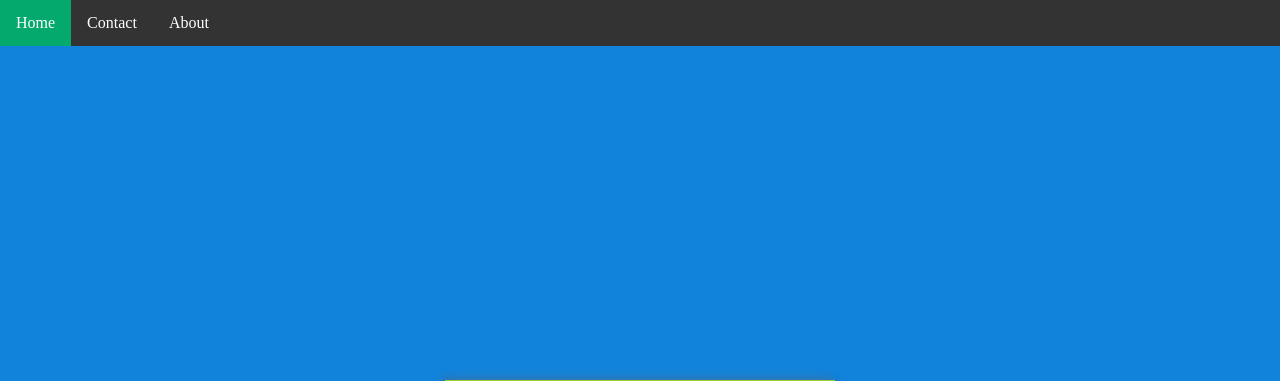
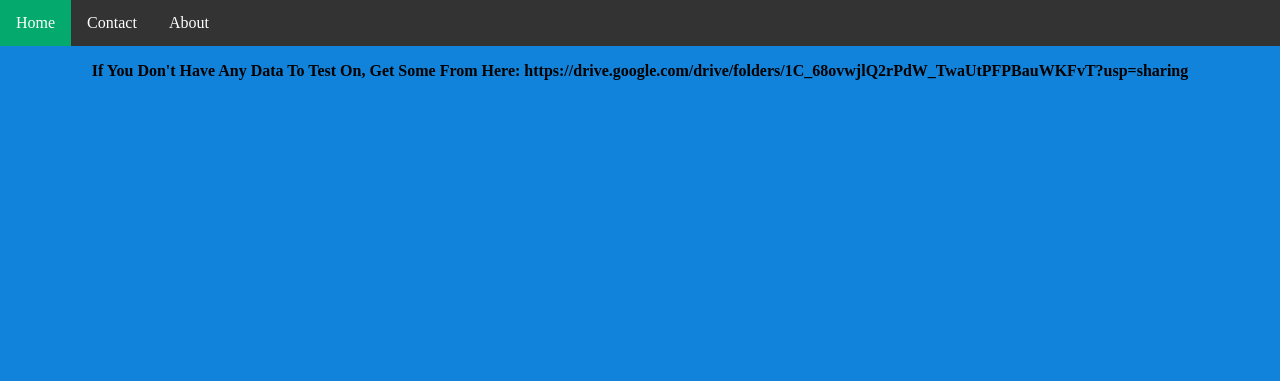
Before and after one commit to aliprg0/Brain-Tumor-Detection, a Flask app: page / in a window 1280 px wide. Shown: the top 381 px of the page. Run offline with Flask 2, Linux system fonts and the light colour scheme.

Commit message:
Now Fully Works

```diff
--- a/app.py
+++ b/app.py
@@ -1,4 +1,3 @@
-from http.client import OK
 from flask import Flask, request, render_template, jsonify
 from flask_cors import CORS
 import cv2
--- a/static/styles/main.css
+++ b/static/styles/main.css
@@ -95,3 +95,8 @@ ul.topnav li.right {
     float: none;
   }
 }
+
+.text {
+  text-align: center;
+  font-size: 1em;
+}
--- a/templates/index.html
+++ b/templates/index.html
@@ -26,6 +26,8 @@
 
     </ul>
 
+
+    <h3 class="text">If You Don't Have Any Data To Test On, Get Some From Here: https://drive.google.com/drive/folders/1C_68ovwjlQ2rPdW_TwaUtPFPBauWKFvT?usp=sharing</h3>
   <div class="center">
       <div class="form-input">
         <div class="preview">
```
